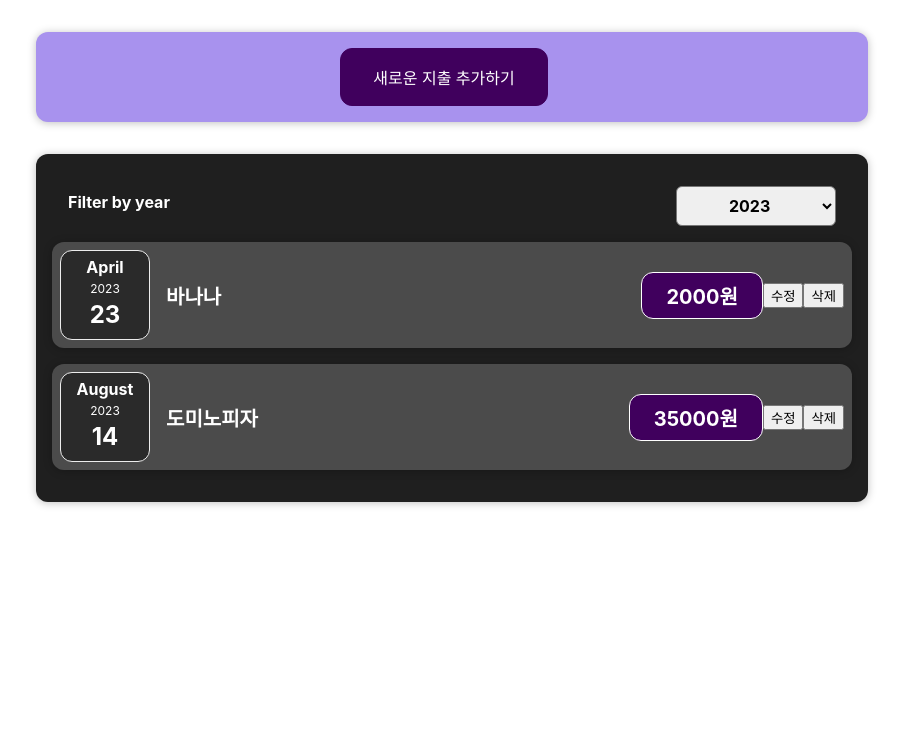
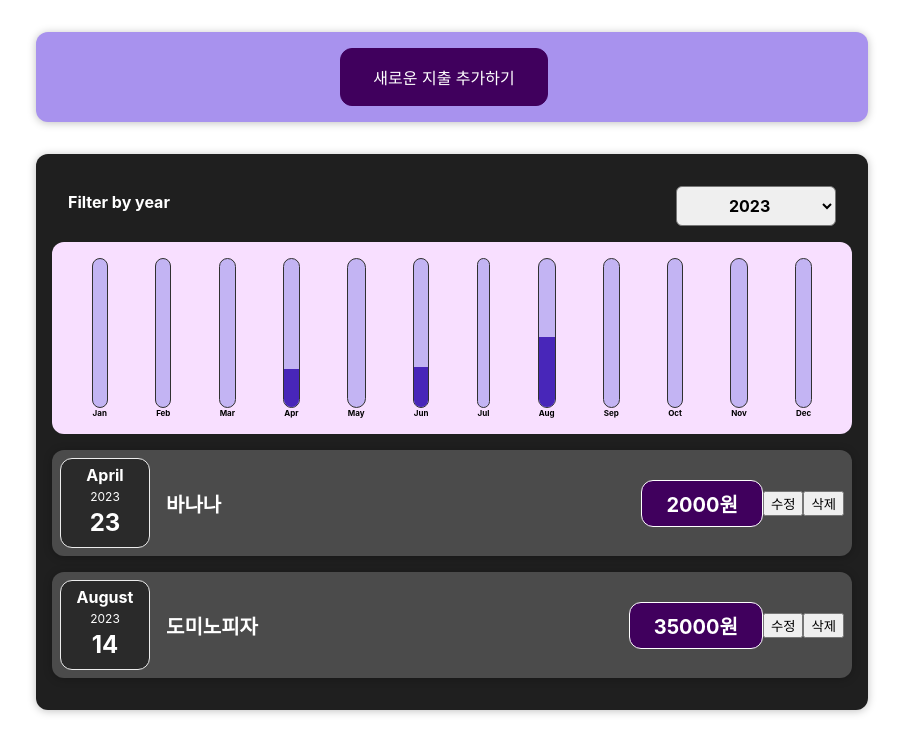
Before and after one commit to bumjun2/react-study202308, a React (Create React App) app: page / in a window 1280 px wide. Shown: the top 754 px of the page, without its empty margins (188-1091 px from the left). Built offline with nearby package versions, Linux system fonts and the light colour scheme.

Commit message:
차트 만들기

```diff
--- /dev/null
+++ b/src/components/Chart/Chart.css
@@ -0,0 +1,9 @@
+.chart {
+  padding: 1rem;
+  border-radius: 12px;
+  background-color: #f8dfff;
+  text-align: center;
+  display: flex;
+  justify-content: space-around;
+  height: 10rem;
+}
--- /dev/null
+++ b/src/components/Chart/Chart.js
@@ -0,0 +1,30 @@
+import React from 'react';
+
+import ChartBar from './ChartBar';
+import './Chart.css';
+
+const Chart = ({ dataPoints }) => {
+  // 지출액들만 월별로 추출
+  const dataPointValues = dataPoints.map((dp) => dp.value);
+  console.log(dataPointValues);
+
+  // 1년치 총액
+  // a : 리턴결과에 대한 누적 값, b : 배열에서 하나씩 꺼낸 값
+  const maximumValue = dataPointValues.reduce((accum, cur) => accum + cur, 0);
+  console.log(maximumValue);
+
+  return (
+    <div className="chart">
+      {dataPoints.map(({ label, value }) => (
+        <ChartBar
+          key={label}
+          label={label}
+          currentValue={value}
+          maxValue={maximumValue}
+        />
+      ))}
+    </div>
+  );
+};
+
+export default Chart;
--- /dev/null
+++ b/src/components/Chart/ChartBar.css
@@ -0,0 +1,30 @@
+.chart-bar {
+  height: 100%;
+  display: flex;
+  flex-direction: column;
+  align-items: center;
+}
+
+.chart-bar__inner {
+  height: 100%;
+  width: 100%;
+  border: 1px solid #313131;
+  border-radius: 12px;
+  background-color: #c3b4f3;
+  overflow: hidden;
+  display: flex;
+  flex-direction: column;
+  justify-content: flex-end;
+}
+
+.chart-bar__fill {
+  background-color: #4826b9;
+  width: 100%;
+  transition: all 0.3s ease-out;
+}
+
+.chart-bar__label {
+  font-weight: bold;
+  font-size: 0.5rem;
+  text-align: center;
+}
--- /dev/null
+++ b/src/components/Chart/ChartBar.js
@@ -0,0 +1,24 @@
+import React from 'react';
+
+import './ChartBar.css';
+
+const ChartBar = ({ label, currentValue, maxValue }) => {
+  let barFillHeight = '0%';
+  if (maxValue > 0) {
+    const percentage = (currentValue / maxValue) * 100;
+    barFillHeight = percentage + '%';
+  }
+  return (
+    <div className="chart-bar">
+      <div className="chart-bar__inner">
+        <div
+          className="chart-bar__fill"
+          style={{ height: barFillHeight }}
+        ></div>
+      </div>
+      <div className="chart-bar__label">{label}</div>
+    </div>
+  );
+};
+
+export default ChartBar;
--- /dev/null
+++ b/src/components/Expenses/ExpenseChart.js
@@ -0,0 +1,36 @@
+import React from 'react';
+
+import Chart from '../Chart/Chart';
+
+const ExpensesChart = ({ expenses }) => {
+  const chartDataPoints = [
+    { label: 'Jan', value: 0 },
+    { label: 'Feb', value: 0 },
+    { label: 'Mar', value: 0 },
+    { label: 'Apr', value: 0 },
+    { label: 'May', value: 0 },
+    { label: 'Jun', value: 0 },
+    { label: 'Jul', value: 0 },
+    { label: 'Aug', value: 0 },
+    { label: 'Sep', value: 0 },
+    { label: 'Oct', value: 0 },
+    { label: 'Nov', value: 0 },
+    { label: 'Dec', value: 0 },
+  ];
+
+  // 선택년도의 모든 지출데이터를 꺼내서 월을 추출하면서
+  // 해당 월의 지출액을 chartDataPoints의 월 value에 누적
+  expenses.forEach((exp) => {
+    // 이 월 정보는 실제 월에서 1이 빠져있다.
+    const expenseMonth = exp.date.getMonth();
+    const expensePrice = exp.price;
+
+    chartDataPoints[expenseMonth].value += expensePrice;
+  });
+
+  console.log(chartDataPoints);
+
+  return <Chart dataPoints={chartDataPoints} />;
+};
+
+export default ExpensesChart;
--- a/src/components/Expenses/ExpenseList.js
+++ b/src/components/Expenses/ExpenseList.js
@@ -4,6 +4,7 @@
 import Card from '../UI/card';
 import ExpeenseFilter from './ExpenseFilter';
 import ExpenseForm from '../NewExpense/ExpenseForm';
+import ExpensesChart from './ExpenseChart';
 
 const ExpenseList = ({ items }) => {
   // 선택된 연도 상태값 관리
@@ -45,6 +46,7 @@
         selected={filteredYear}
         ee={aa}
       />
+      <ExpensesChart expenses={items} />
       {expenseContent}
     </Card>
   );
--- a/src/components/NewExpense/ExpenseForm.js
+++ b/src/components/NewExpense/ExpenseForm.js
@@ -37,7 +37,7 @@
     const newExpense = {
       id: Math.random(),
       title: userInput.title,
-      price: userInput.price,
+      price: +userInput.price,
       date: new Date(userInput.date),
     };
 
```
